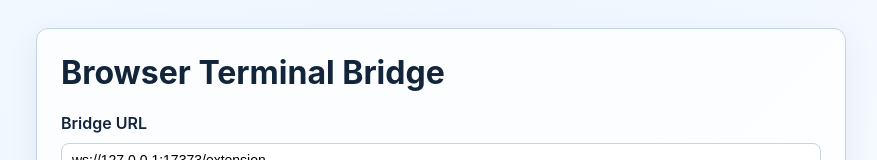
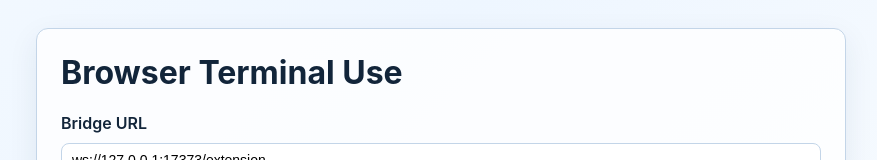
Before and after one commit to chaokunyang/browser-terminal-use, a browser extension: page extension/options.html in a window 1280 px wide. Shown: the top 160 px of the page, without its empty margins (199-1076 px from the left). Drawn offline with Linux system fonts and the light colour scheme.

Commit message:
chore: rename extension labels and background log prefix

```diff
--- a/extension/options.html
+++ b/extension/options.html
@@ -3,12 +3,12 @@
   <head>
     <meta charset="UTF-8" />
     <meta name="viewport" content="width=device-width, initial-scale=1.0" />
-    <title>Browser Terminal Bridge Options</title>
+    <title>Browser Terminal Use Options</title>
     <link rel="stylesheet" href="options.css" />
   </head>
   <body>
     <main>
-      <h1>Browser Terminal Bridge</h1>
+      <h1>Browser Terminal Use</h1>
       <form id="settings-form">
         <label for="bridge-url">Bridge URL</label>
         <input id="bridge-url" name="bridge-url" type="text" placeholder="ws://127.0.0.1:17373/extension" />
```
Also changed, not shown: extension/background.js (+6 -6 lines), extension/manifest.json.
